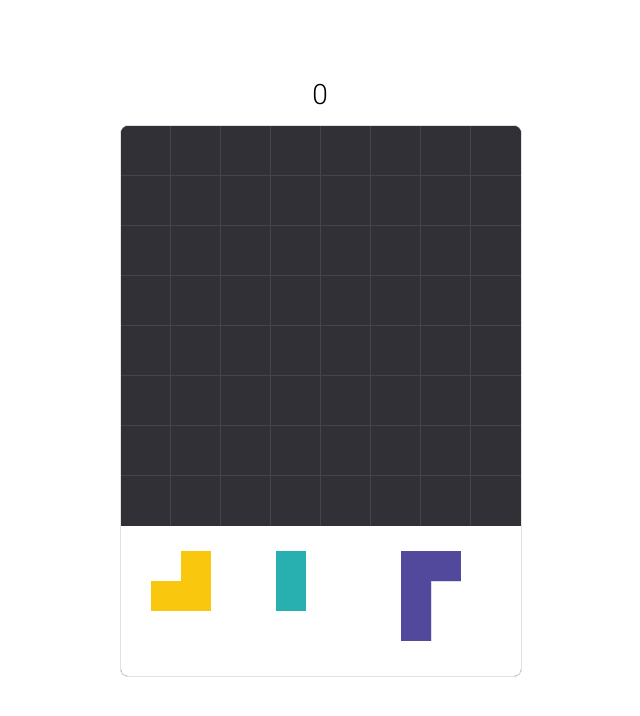
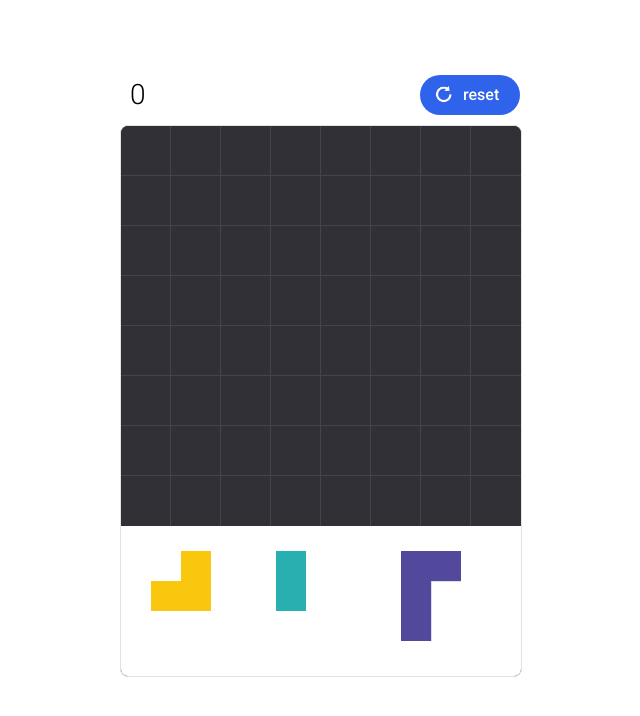
Before and after one commit to ondrejsaba/block-puzzle, a plain HTML site: page index.html in a window 1280 px wide. Shown: the whole page, without its empty margins (320-960 px from the left). Drawn offline with Linux system fonts and the light colour scheme.

Commit message:
added a reset button

```diff
--- a/index.html
+++ b/index.html
@@ -6,7 +6,7 @@
         <meta charset="utf-8">
         <link rel="stylesheet" href="style.css">
         <link rel="preconnect" href="https://fonts.gstatic.com">
-        <link href="https://fonts.googleapis.com/css2?family=Roboto:wght@300&display=swap" rel="stylesheet">
+        <link href="https://fonts.googleapis.com/css2?family=Roboto:wght@300;500&display=swap" rel="stylesheet">
         <title>blockpuzzle.js</title>
 
     </head>
@@ -17,6 +17,11 @@
 
         <div id="main">
             <h2 id="score">0</h2>
+            <div class="btn" id="reset-btn">
+                <div id="reset-btn-content">
+                    <div id="reset-icon"></div>reset
+                </div>
+            </div>
             <canvas id="render_canvas"></canvas>
         </div>
 
@@ -26,6 +31,7 @@
         <script src="js/mouse_detection.js"></script>
         <script src="js/render.js"></script>
         <script src="js/game_logic.js"></script>
+        <script src="js/reset.js"></script>
 
     </body>
 
--- /dev/null
+++ b/js/reset.js
@@ -0,0 +1,13 @@
+document.querySelector("#reset-btn").onclick = () => {
+    map = []
+    for (i=0;i<map_size;i++) {
+        map.push([])
+        for (j=0;j<map_size;j++) {
+            map[i].push(0)
+        }
+    }
+
+    objects = filter_object(objects, (object) => !object[0].includes("placed"))
+    score = 0
+    update_score()
+}
--- a/style.css
+++ b/style.css
@@ -14,18 +14,64 @@ html, body {
 
 #main h2 {
     position: absolute;
-    text-align: center;
     font-family: 'Roboto';
+    text-align: left;
+    padding-left: 10px;
     font-size: 28px;
     width: 400px;
     top: -70px;
     font-weight: 300;
 }
 
-#logo {
+.btn {
+    background-color: #3063ec;
+    text-align: center;
+    color: #ffffff;
+    font-family: 'Roboto';
+    font-size: 16px;
+}
+
+#reset-btn {
+    height: 40px;
+    width: 100px;
+    border-radius: 20px;
+    position: absolute;
+    top: -50px;
+    left: 300px;
+    font-weight: 500;
+    box-sizing: border-box;
+}
+
+#reset-icon {
+    height: 18px;
+    width: 18px;
+    background-image: url('assets/reset.png');
+    background-size: cover;
+    float: left;
+    margin-right: 10px;
+}
+
+#reset-btn-content {
+    text-align: left;
+    width: 70px;
     display: block;
     margin: 0 auto;
-    height: 100px;
+    margin-top: 10px;
+}
+
+#reset-btn:hover {
+    border: 2px solid #3063ec;
+    color: #3063ec;
+    background-color: #ffffff;
+    cursor: pointer;
+}
+
+#reset-btn:hover #reset-btn-content {
+    margin-top: 8px;
+}
+
+#reset-btn:hover #reset-icon {
+    background-image: url('assets/reset-blue.png');
 }
 
 #render_canvas {
@@ -39,3 +85,7 @@ html, body {
 #images {
     display: none;
 }
+
+::selection {
+    background-color: none;
+}
```
Also changed, not shown: assets/logo.png (deleted), assets/logoblue.png (deleted), assets/reset-blue.png (added), assets/reset.png (added).
